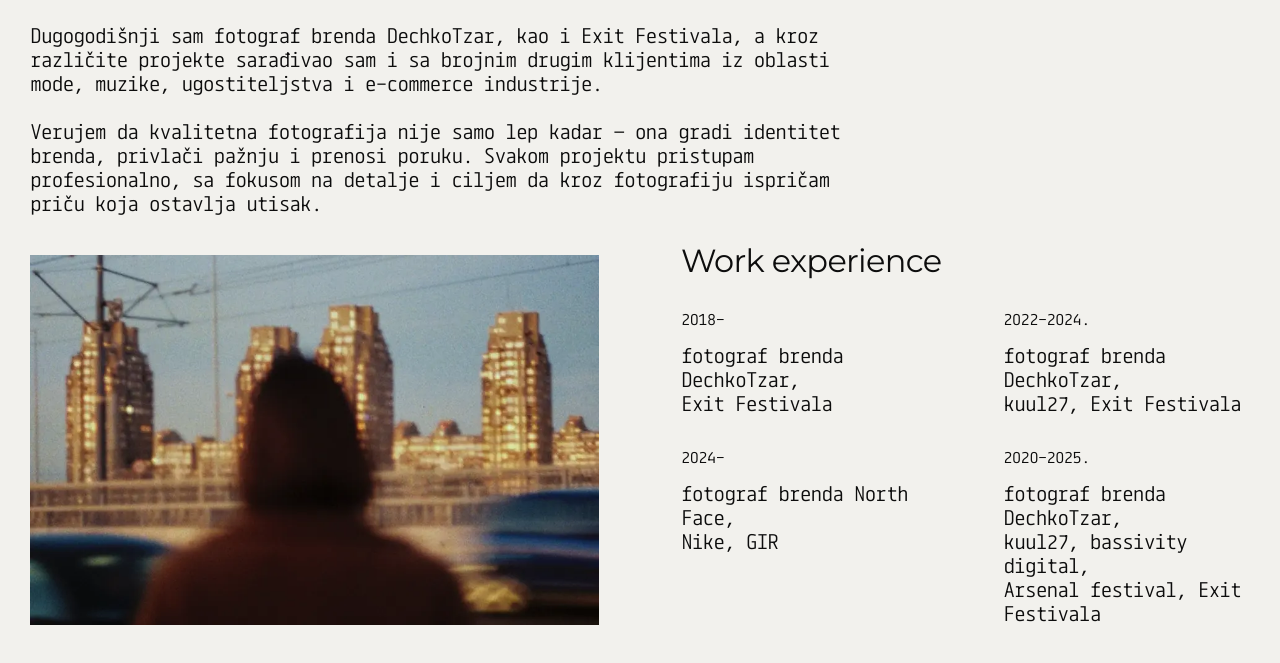
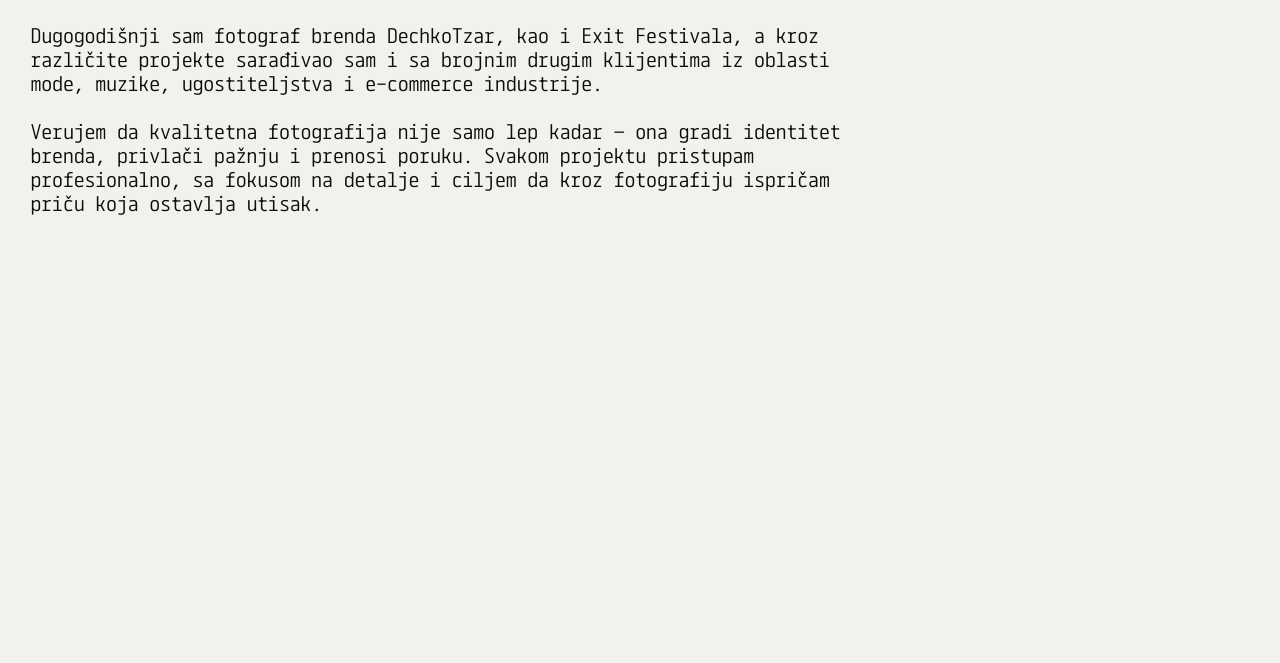
Before and after one commit to boriskreppo/matija-borbelj, a website: page about.html in a window 1280 px wide. Shown: the part 135-798 px from the top of the page. Drawn offline with Linux system fonts and the light colour scheme.

Commit message:
Comment out about grid section and contact intro text
Co-Authored-By: Claude Sonnet 4.6 <noreply@anthropic.com>

```diff
--- a/about.html
+++ b/about.html
@@ -7,8 +7,7 @@
   <title>About — Matija Borbelj</title>
   <link rel="preconnect" href="https://fonts.googleapis.com" />
   <link rel="preconnect" href="https://fonts.gstatic.com" crossorigin />
-  <link rel="stylesheet"
-    href="https://fonts.googleapis.com/css2?family=Montserrat:wght@400;500&display=swap" />
+  <link rel="stylesheet" href="https://fonts.googleapis.com/css2?family=Montserrat:wght@400;500&display=swap" />
   <link rel="stylesheet" href="css/style.css" />
 </head>
 
@@ -52,7 +51,7 @@
         ciljem da kroz fotografiju ispričam priču koja ostavlja utisak.</p>
     </div>
 
-    <div class="about-grid">
+    <!--div class="about-grid">
       <div class="about-media">
         <img class="about-img" src="assets/photos/pages/about.webp" alt="Matija Borbelj portret" />
         <h2 class="about-subtitle m-only">Work experience</h2>
@@ -75,10 +74,10 @@
           <div class="exp-item">
             <div class="exp-label">2020-2025.</div>
             <p class="exp-body">fotograf brenda DechkoTzar,<br />kuul27, bassivity digital,<br />Arsenal
-              festival, Exit Festivala</p>
-          </div>
-        </div>
-      </div>
+              festival, Exit Festivala</p>-->
+    </div>
+    </div>
+    </div>
     </div>
   </main>
 
```
Also changed, not shown: contact.html (+2 -2 lines).
